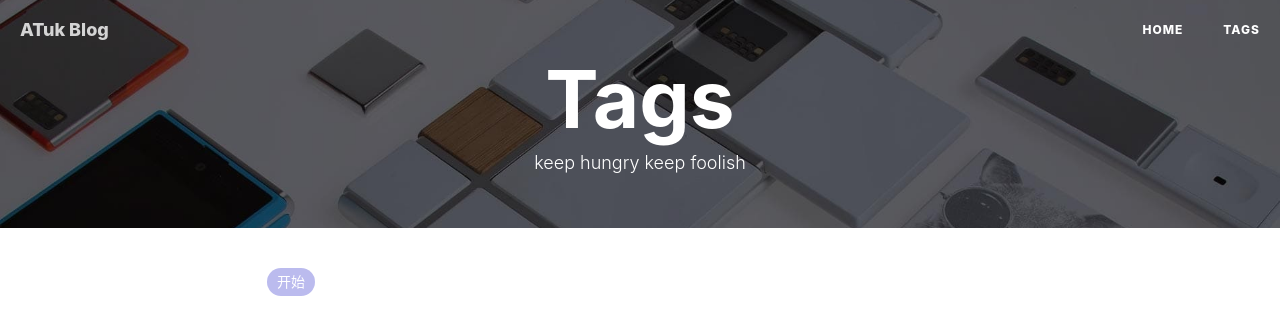
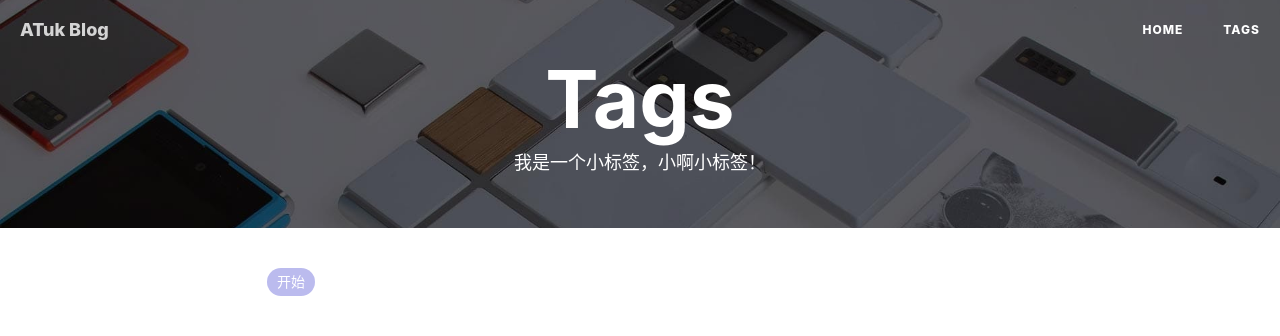
Before and after one commit to AlbertHG/alberthg.github.io, a Jekyll site: the page built from tags.html, in a window 1280 px wide. Shown: the top 336 px of the page. Built offline with Jekyll 4.4.1, drawn with Linux system fonts in a browser that asks for light colours; nearby versions of some CDN libraries; comment, search, counter and statistics services are not loaded.

Commit message:
update config.yml

```diff
--- a/tags.html
+++ b/tags.html
@@ -1,7 +1,7 @@
 ---
 title: Tags
 layout: default
-description: keep hungry keep foolish
+description: 我是一个小标签，小啊小标签！
 header-img: "img/tag-bg.jpg"
 ---
 
```
